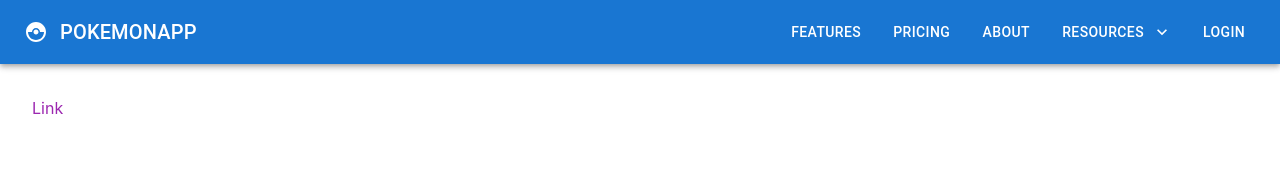
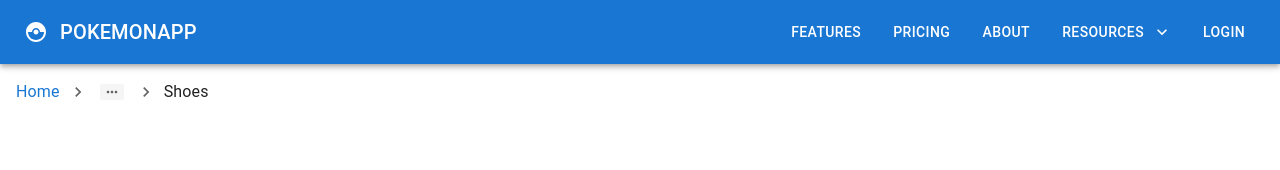
Before and after one commit to abhilashsethi/react-mui-demo, a React (Create React App) app: page / in a window 1280 px wide. Shown: the top 170 px of the page. Built offline with nearby package versions, Linux system fonts and the light colour scheme.

Commit message:
MuiBreadcrumbs

```diff
--- a/src/App.tsx
+++ b/src/App.tsx
@@ -1,5 +1,6 @@
 import "./App.css";
 import MuiAccordian from "./components/MuiAccordian";
+import MuiBreadcrumbs from "./components/MuiBreadcrumbs";
 import MuiImageList from "./components/MuiImageList";
 import MuiLink from "./components/MuiLink";
 import MuiNavbar from "./components/MuiNavbar";
@@ -32,7 +33,8 @@
 			{/* <MuiAccordian /> */}
 			{/* <MuiImageList /> */}
 			<MuiNavbar />
-			<MuiLink />
+			{/* <MuiLink /> */}
+			<MuiBreadcrumbs />
 		</div>
 	);
 }
--- /dev/null
+++ b/src/components/MuiBreadcrumbs.tsx
@@ -0,0 +1,26 @@
+import React from "react";
+import { Box, Breadcrumbs, Link, Typography } from "@mui/material";
+import NavigateNextIcon from "@mui/icons-material/NavigateNext";
+const MuiBreadcrumbs = () => {
+	return (
+		<Box m={2}>
+			<Breadcrumbs
+				maxItems={2}
+				separator={<NavigateNextIcon fontSize="small" />}
+			>
+				<Link underline="hover" href="#">
+					Home
+				</Link>
+				<Link underline="hover" href="#">
+					Catalogue
+				</Link>
+				<Link underline="hover" href="#">
+					Accessories
+				</Link>
+				<Typography color={"text.primary"}>Shoes</Typography>
+			</Breadcrumbs>
+		</Box>
+	);
+};
+
+export default MuiBreadcrumbs;
```
